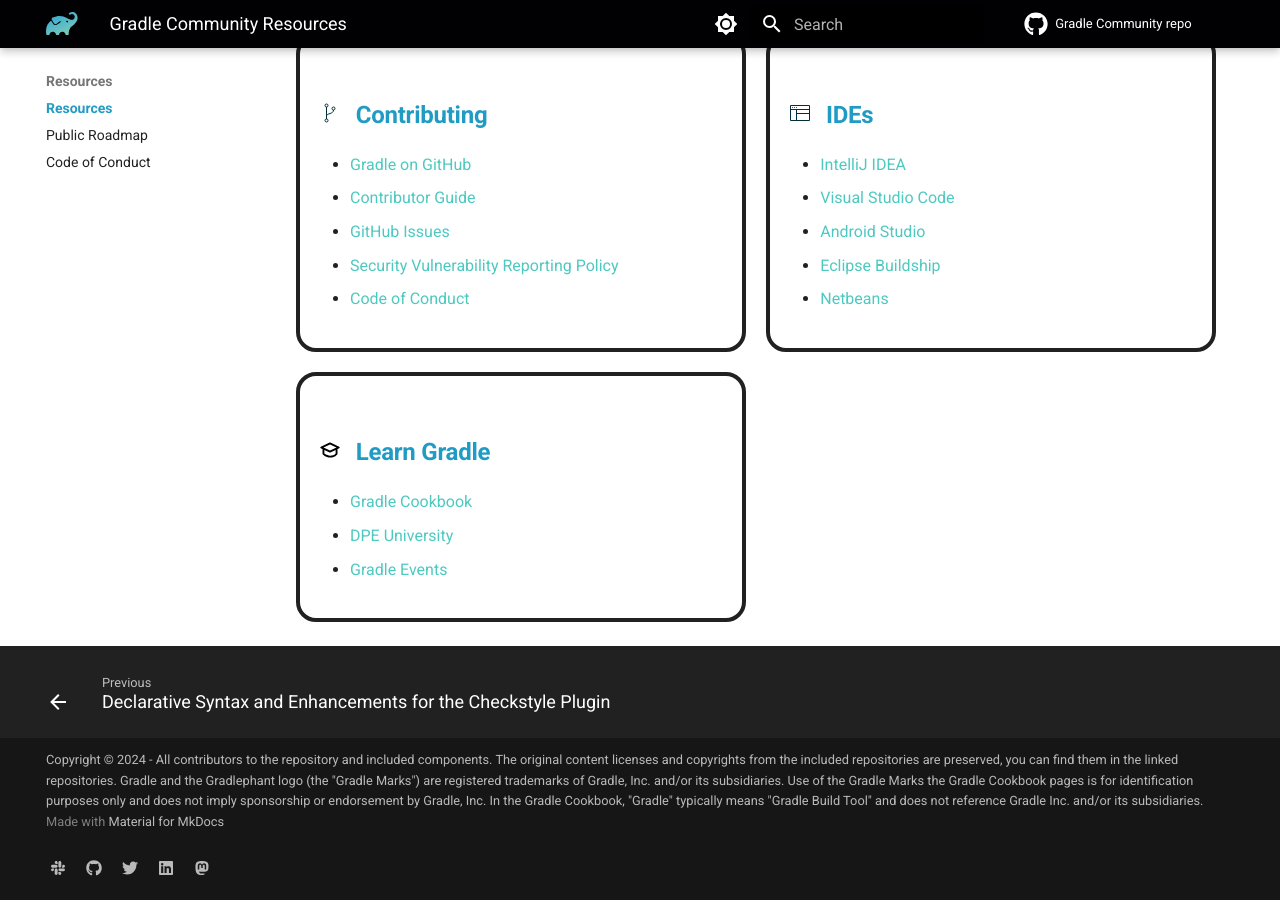
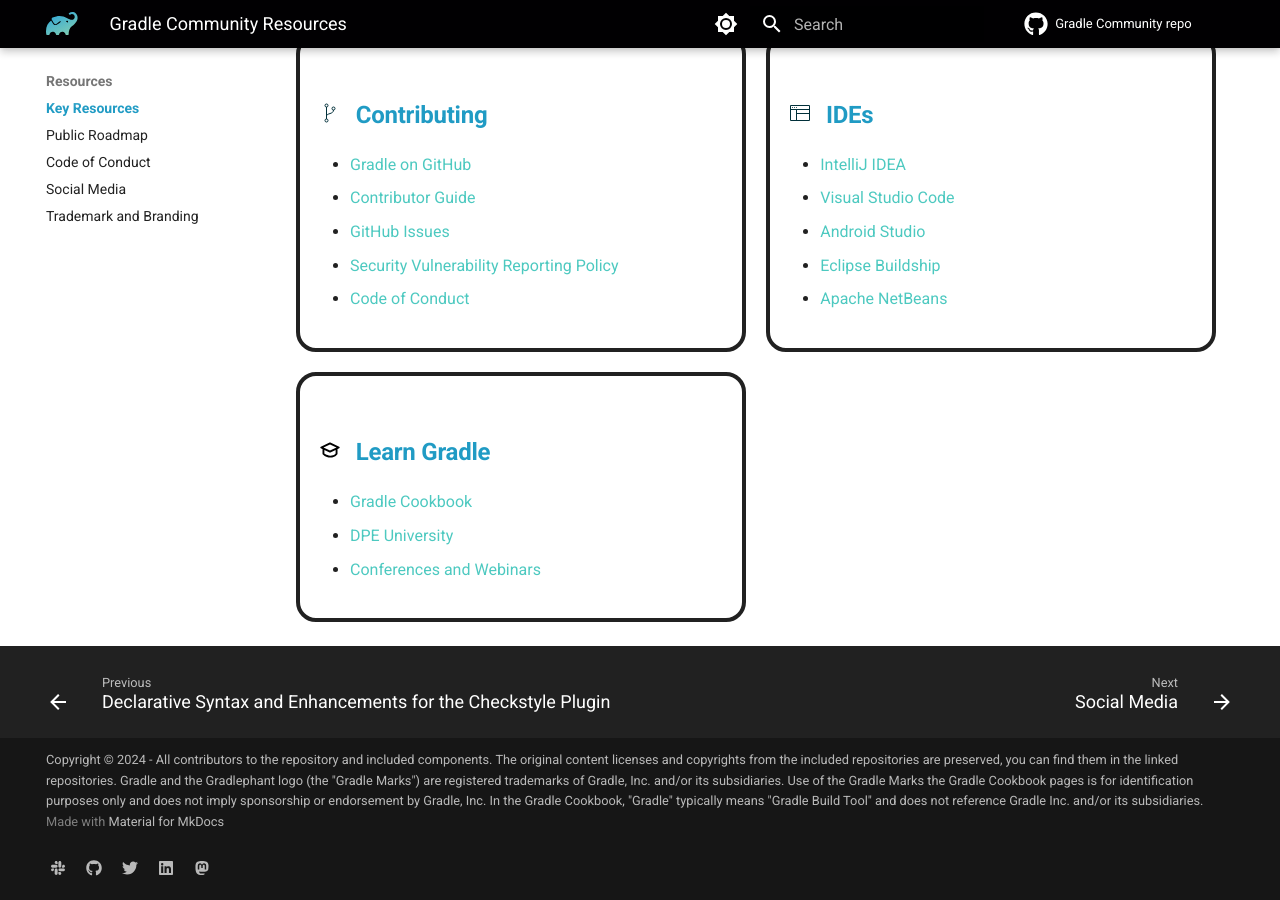
Before and after one commit to gradle/community, an MkDocs documentation site: the page built from docs/resources/README.md, in a window 1280 px wide and 900 px high, scrolled down 950 px. Built offline with MkDocs 1.6.1 and Material for MkDocs 9.7.7, drawn with Linux system fonts in a browser that asks for light colours; plug-ins that fetch from the network failed and are left out; comment, search, counter and statistics services are not loaded; some of the changed text lies outside the part shown.

Commit message:
Update navigation and resources

```diff
--- a/docs/resources/README.md
+++ b/docs/resources/README.md
@@ -7,8 +7,8 @@ resources:
   links:
     - <a href="https://newsletter.gradle.org/">Newsletter</a>
     - <a href="https://blog.gradle.org/">Blog</a>
-    - <a href="../contributing/spread-the-word/#social-media">Social Media</a>
-    - <a href="https://www.youtube.com/channel/">YouTube</a>
+    - <a href="../resources/social-media">Social Media</a>
+    - <a href="https://www.youtube.com/channel/@GradleInc">YouTube</a>
 - section: Documentation
   icon: ../images/icons/documentation.svg
   links:
@@ -21,7 +21,7 @@ resources:
   icon: ../images/icons/discuss.svg
   links:
     - <a href="/help/">Search Gradle &amp; Stack Overflow</a>
-    - <a href="https://gradle.com/slack-invite">Slack Channel</a> (<a href="https://www.linen.dev/s/gradle-community">Archive</a>)
+    - <a href="../contributing/community-slack">Slack Channel</a> (<a href="https://www.linen.dev/s/gradle-community">Archive</a>)
     - <a href="https://discuss.gradle.org">Gradle Forums</a>
     - <a href="https://stackoverflow.com/questions/tagged/gradle">Stack Overflow</a>
     - <a href="/services/">Professional Services</a>
@@ -42,17 +42,17 @@ resources:
 - section: IDEs
   icon: ../images/icons/ide.svg
   links:
-    - <a href="https://www.jetbrains.com/help/idea/gradle.html">IntelliJ IDEA</a>
+    - <a href="https://docs.gradle.org/current/userguide/gradle_ides.html#intellij_idea">IntelliJ IDEA</a>
     - <a href="https://docs.gradle.org/current/userguide/gradle_ides.html#visual_studio_code">Visual Studio Code</a>
-    - <a href="https://developer.android.com/studio/build/index.html">Android Studio</a>
-    - <a href="http://www.vogella.com/tutorials/EclipseGradle/article.html">Eclipse Buildship</a>
-    - <a href="https://netbeans.apache.org/">Netbeans</a>
+    - <a href="https://docs.gradle.org/current/userguide/gradle_ides.html#android_studio">Android Studio</a>
+    - <a href="https://docs.gradle.org/current/userguide/gradle_ides.html#eclipse">Eclipse Buildship</a>
+    - <a href="https://docs.gradle.org/current/userguide/gradle_ides.html#netbeans">Apache NetBeans</a>
 -  section: Learn Gradle
    icon: ../images/icons/learn.svg
    links:
     - <a href="https://cookbook.gradle.org">Gradle Cookbook</a>
     - <a promo_location="Learning Resources" href="https://dpeuniversity.gradle.com/app">DPE University</a>
-    - <a href="https://gradle.com/training/">Gradle Events</a>
+    - <a href="https://gradle.com/training/">Conferences and Webinars</a>
 ---
 
 Below you can see the list of the Gradle community resources
--- a/mkdocs.yml
+++ b/mkdocs.yml
@@ -142,9 +142,11 @@ nav:
         - Gradle Build Server - DevX and Language Support in Buildship: events/gsoc/2024/gradle-build-server-devx.md
         - Declarative Syntax and Enhancements for the Checkstyle Plugin: events/gsoc/2024/checkstyle-plugin.md
   - Resources:
-    - Resources: resources/README.md
+    - Key Resources: resources/README.md
     - Public Roadmap: roadmap/README.md
     - Code of Conduct: dotgithub/CODE_OF_CONDUCT.md
+    - Social Media: resources/social-media.md
+    - Trademark and Branding: https://gradle.com/brand/
 #  - Resources:
 #    - Gradle Docs: https://docs.gradle.org/
 #    - Blog: https://blog.gradle.org/
```
Also changed, not shown: README.md (+2 -2 lines).
